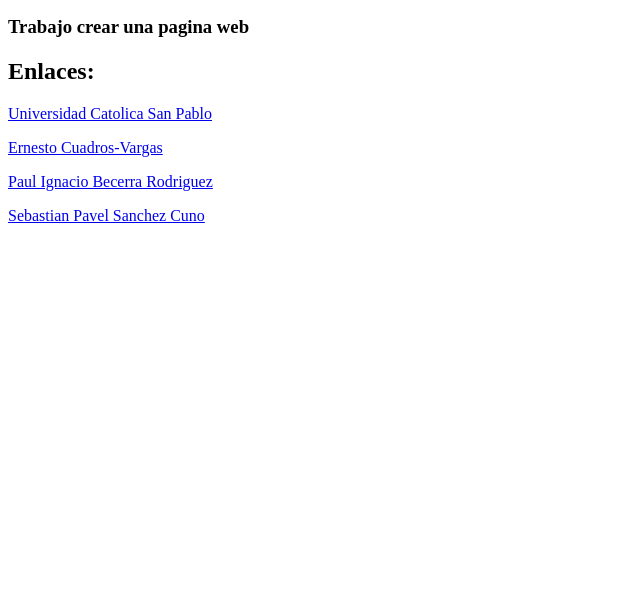
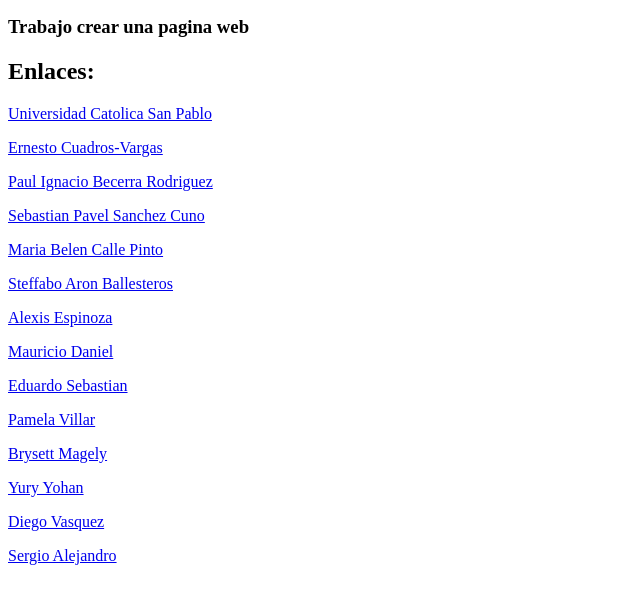
Before and after one commit to luisfabiandiaz/luisfabiandiaz.github.io, a plain HTML site: page index.html in a window 1280 px wide. Shown: the part 87-690 px from the top of the page, without its empty margins (0-640 px from the left). Drawn offline with Linux system fonts and the light colour scheme.

Commit message:
index.html

```diff
--- a/index.html
+++ b/index.html
@@ -15,7 +15,28 @@
 <p>
 <a href="https://seamurai.github.io/" target="_blank">Sebastian Pavel Sanchez Cuno</a>
 <p>
-
+<a href="https://mariabelencallepinto.netlify.app/" target="_blank">Maria Belen Calle Pinto</a>
+<p>
+<a href="https://steffanoaaronballesterosroque.netlify.app/" target="_blank">Steffabo Aron Ballesteros</a>
+<p>
+<a href="https://alexisespinozavillanueva.netlify.app/" target="_blank">Alexis Espinoza</a>
+<p>
+<a href="https://mauriziodanielluquesoto.netlify.app/" target="_blank">Mauricio Daniel</a>
+<p>
+<a href="https://enzoaldhairfuentesapaza.github.io/" target="_blank"Enzo Aldhair</a>
+<p>
+<a href="https://eduardosebastiancordovachoque.netlify.app/" target="_blank">Eduardo Sebastian</a>
+<p>
+<a href="https://pamelavillar.github.io/" target="_blank">Pamela Villar</a>
+<p>
+<a href="https://brysettmagelyvalenzuelalazarte.github.io/" target="_blank">Brysett Magely</a>
+<p>
+<a href="https://yuryyohanllanos.web.app/" target="_blank">Yury Yohan</a>
+<p>
+<a href="https://diegovasqueztorres.000webhostapp.com/" target="_blank">Diego Vasquez</a>
+<p>
+<a href="https://sergio-alejandro-paucar-cruz.web.app/" target="_blank">Sergio Alejandro</a>
+<p>
 
 </body>
 </html>
```
